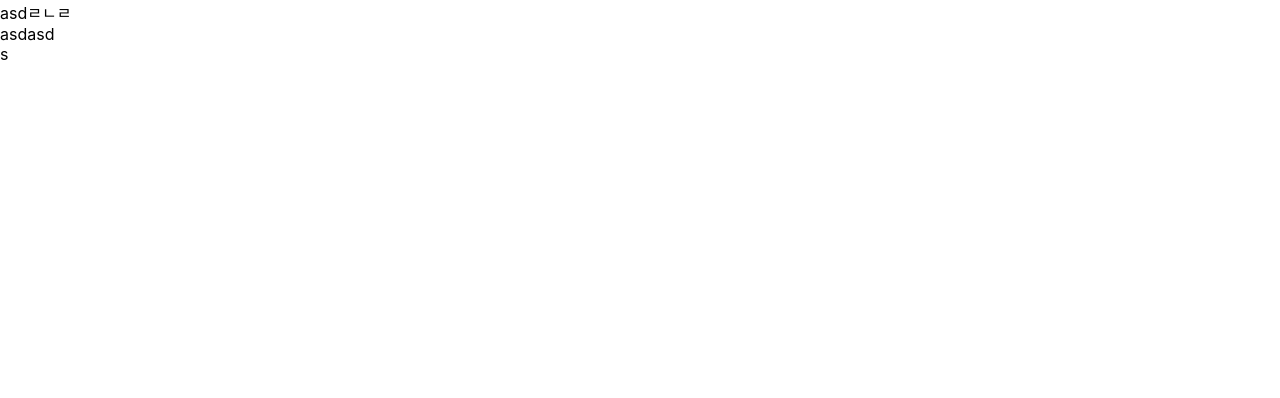
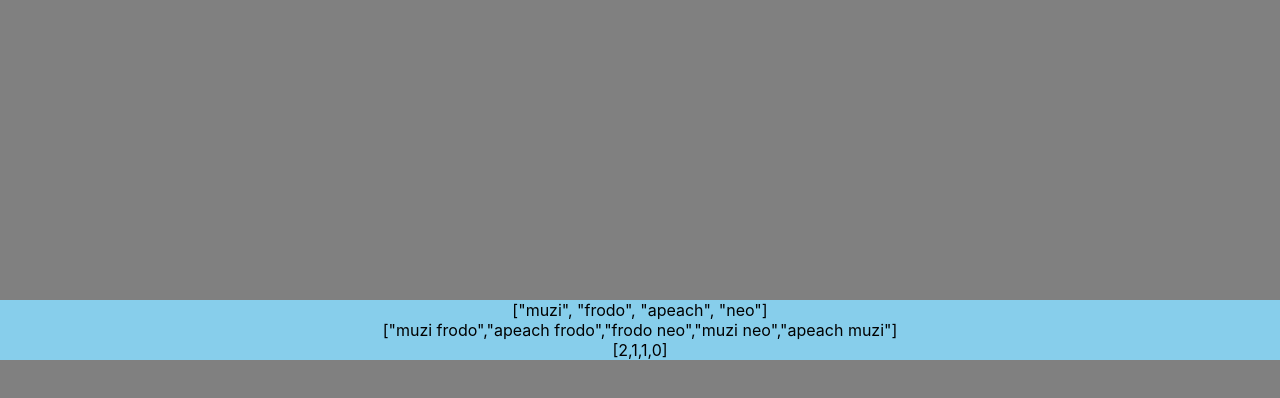
Before and after one commit to seungjin-le/JsCodingTest, a React (Create React App) app: page / in a window 1280 px wide. Shown: the top 398 px of the page. Built offline with nearby package versions, Linux system fonts and the light colour scheme.

Commit message:
codingTest 추가

```diff
--- a/package.json
+++ b/package.json
@@ -6,6 +6,7 @@
     "@testing-library/jest-dom": "^5.16.4",
     "@testing-library/react": "^13.1.1",
     "@testing-library/user-event": "^13.5.0",
+    "node-sass": "^7.0.1",
     "react": "^18.0.0",
     "react-dom": "^18.0.0",
     "react-scripts": "5.0.1",
--- a/src/App.js
+++ b/src/App.js
@@ -1,9 +1,10 @@
-import UserReports from './components/userReports'
+import UserReports from "./components/userReports";
+import "./App.scss";
 
 function App() {
   return (
     <div className="App">
-      <UserReports/>
+      <UserReports />
     </div>
   );
 }
--- /dev/null
+++ b/src/App.scss
@@ -0,0 +1,6 @@
+.App{
+  width: 100%;
+  background: skyblue;
+  text-align: center;
+  margin-top: 300px;
+}
--- a/src/components/userReports.jsx
+++ b/src/components/userReports.jsx
@@ -2,22 +2,27 @@ import React from "react";
 
 const UserReports = () => {
   function solution(idList, report, k) {
-    let answer = {};
+    let answer = [];
     let reportCount = {};
-    idList.map((v) => (reportCount[`${v}`] = []));
-    idList.map((v) => (reportCount[`${v}`].count = 0));
+    let stopUsers = [];
     let arrSet = [...new Set(report)];
     let textArr = [];
-    let textObj = {};
+    idList.map((v) => (reportCount[`${v}`] = { report: [] }));
+    idList.map((v, i) => ((reportCount[`${v}`].count = 0), (answer[i] = 0)));
     for (let i = 0; i < arrSet.length; i++) {
       textArr.push(arrSet[i].split(" "));
     }
-
-    textArr.map((v) => reportCount[v[0]].push(v[1]));
+    textArr.map((v) => reportCount[v[0]].report.push(v[1]));
     textArr.map((v) => ++reportCount[v[1]].count);
+    console.log(textArr);
+    idList.map((v) => reportCount[v].count >= k && stopUsers.push(v));
     console.log(reportCount);
-    answer = reportCount;
-    return answer;
+    idList.map((v, i) =>
+      stopUsers.map(
+        (value, index) => reportCount[v].report.includes(value) && ++answer[i]
+      )
+    );
+    console.log(answer);
   }
   const idList = ["muzi", "frodo", "apeach", "neo"];
   const report = [
@@ -29,11 +34,13 @@ const UserReports = () => {
   ];
   const k = 2;
   solution(idList, report, k);
-
   return (
     <div>
-      asdㄹㄴㄹ
-      <div>asdasd</div>s
+      <div>["muzi", "frodo", "apeach", "neo"] </div>
+      <div>
+        ["muzi frodo","apeach frodo","frodo neo","muzi neo","apeach muzi"]
+      </div>
+      <div>[2,1,1,0]</div>
     </div>
   );
 };
--- a/src/index.css
+++ b/src/index.css
@@ -5,6 +5,7 @@ body {
     sans-serif;
   -webkit-font-smoothing: antialiased;
   -moz-osx-font-smoothing: grayscale;
+  background: gray;
 }
 
 code {
```
Also changed, not shown: 1 other file (tests, documents, lock files or other folders).
